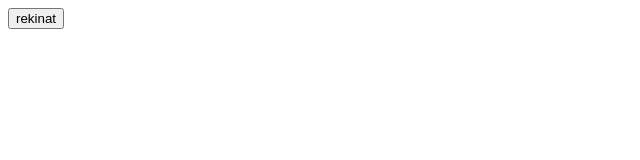
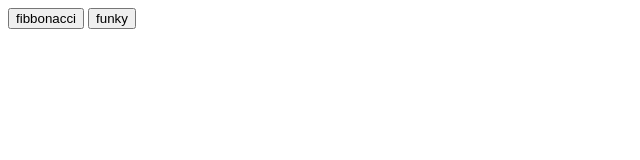
Before and after one commit to diwokin/learningJs, a plain HTML site: page recursiveFunctions/funky_recursion.html in a window 1280 px wide. Shown: the whole page, without its empty margins (0-640 px from the left). Drawn offline with Linux system fonts and the light colour scheme.

Commit message:
added funky to funky_recursion

```diff
--- a/recursiveFunctions/funky_recursion.html
+++ b/recursiveFunctions/funky_recursion.html
@@ -6,12 +6,15 @@
     <title>funky code</title>
 </head>
 <body>
-    <button onclick="fibbonacci()">rekinat</button>
+    <button onclick="fibbonacci()">fibbonacci</button>
+    <button onclick="getFunky()">funky</button>
 </body>
 <script>
     let i = 0
     let o = 1
     let fib = 0
+    let funky = "funky"
+    let funkyArray = []
     function fibbonacci() {
         if (fib <= 500) {
             fib=i+o
@@ -26,5 +29,11 @@
             console.log("fib>500")
         }
     }
+    funkyArray=funky.split("")
+    function getFunky() {
+      for (let counter = 0; counter < funkyArray.length; counter++) {
+        console.log(funkyArray[counter])
+      }
+    }
 </script>
 </html>
```
